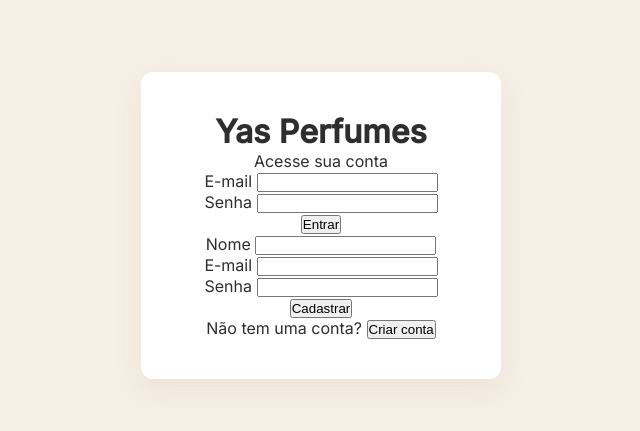
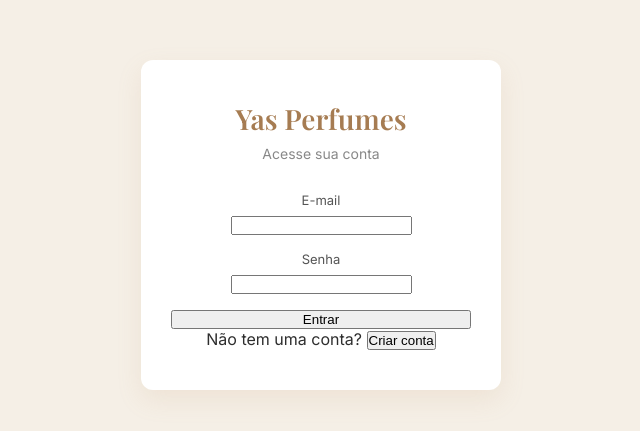
Before and after one commit to Kelvinrb0/loja-Perfumes, a plain HTML site: page Tela-Login/index.html in a window 1280 px wide. Shown: the part 175-606 px from the top of the page, without its empty margins (319-959 px from the left). Drawn offline with nearby package versions, Linux system fonts and the light colour scheme.

Commit message:
distanciamento

```diff
--- a/Tela-Login/style.css
+++ b/Tela-Login/style.css
@@ -27,3 +27,39 @@
     box-shadow: 0 10px 25px rgba(203, 163, 123, 0.15);
     text-align: center;
 }
+
+.brand h1 {
+    font-family: 'Playfair Display', serif;
+    font-size: 28px;
+    color: #a67c52;
+    margin-bottom: 8px;
+    font-weight: 600;
+}
+
+.brand p {
+    font-size: 14px;
+    color: #888;
+    margin-bottom: 30px;
+}
+
+form {
+    display: flex;
+    flex-direction: column;
+    gap: 16px;
+    width: 100%;
+}
+
+.form-hidden {
+    display: none;
+}
+
+.form-active {
+    display: flex;
+}
+
+.input-group label {
+    display: block;
+    font-size: 13px;
+    color: #555;
+    margin-bottom: 6px;
+}
```
